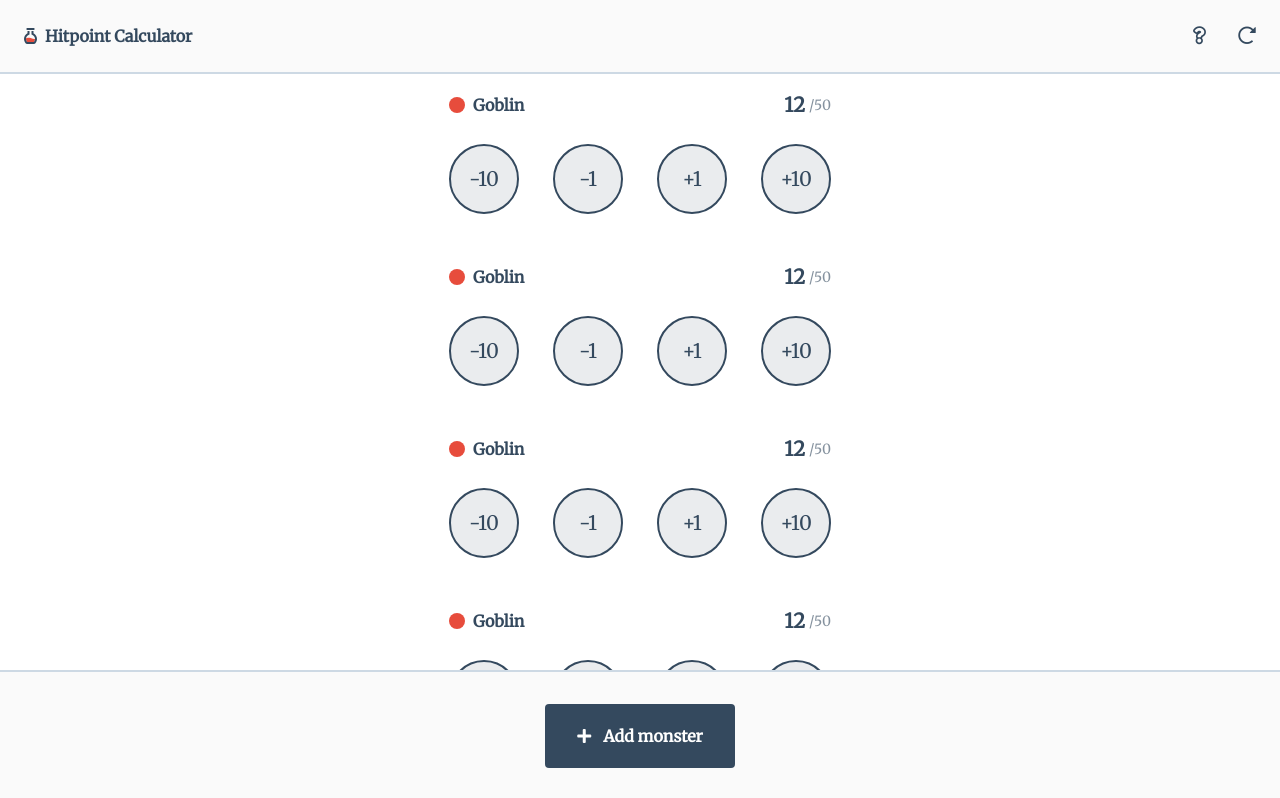
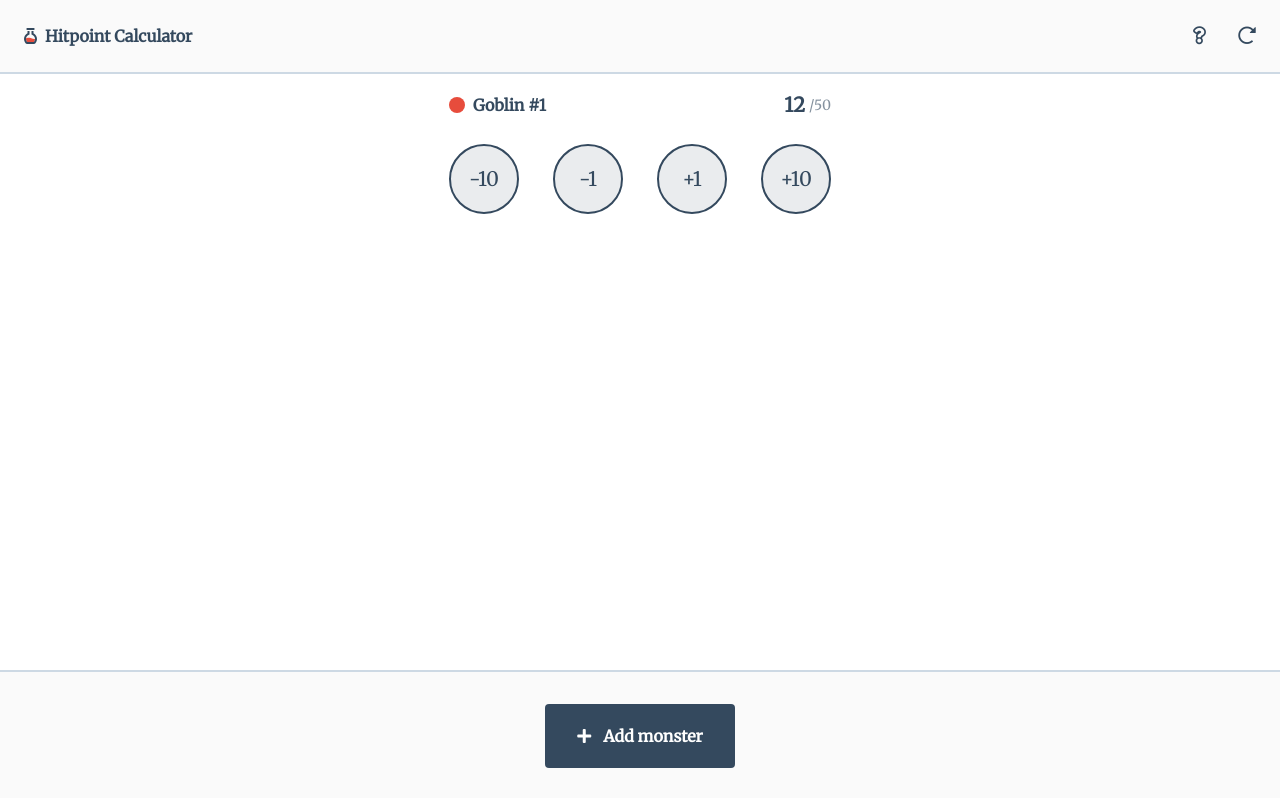
Before and after one commit to aartvanempel/hitpoint-calculator, a React (Create React App) app: page / in a window 1280 px wide. Shown: the top 798 px of the page. Built offline with nearby package versions, Linux system fonts and the light colour scheme.

Commit message:
styled footer to not be fixed anymore

```diff
--- a/src/App.js
+++ b/src/App.js
@@ -34,19 +34,16 @@ export default () => {
   const monsterToEditHandler = monster => setMonsterToEdit(monster)
 
   return (
-    <div>
+    <div className={styles.out}>
+
       <Header />
 
       <div className={styles.container}>
 
-        { !monsters.length && <GetStarted /> }
+        {!monsters.length && <GetStarted />}
 
         <div>
           <MonstersList monsterToEditHandler={monsterToEditHandler} />
-        </div>
-
-        <div className={styles.bottomContainer}>
-          <AddButton />
         </div>
 
         <div className={`${styles.overlay} ${showCreateMonster ? styles.showOverlay : ''}`}>
@@ -98,7 +95,11 @@ export default () => {
         </div>
 
       </div>
+
+      <div className={styles.bottomContainer}>
+        <AddButton />
+      </div>
+
     </div>
-
   )
 }
--- a/src/App.module.scss
+++ b/src/App.module.scss
@@ -1,5 +1,12 @@
+.out {
+    display: flex;
+    flex-direction: column;
+    min-height: 100vh;
+}
+
 .container {
-    padding-bottom: 126px;
+    flex: 1;
+    width: 100%;
     max-width: 414px;
     margin: 0 auto;
 }
@@ -27,10 +34,6 @@
 }
 
 .bottomContainer {
-    position: fixed;
-    bottom: 0;
-    left: 0;
-    right: 0;
     display: flex;
     justify-content: center;
     align-items: center;
--- a/src/features/monsters/monsterSlice.js
+++ b/src/features/monsters/monsterSlice.js
@@ -8,56 +8,7 @@ export const monsters = createSlice({
         monsters: [
             {
                 id: 0,
-                name: 'Goblin',
-                currentHp: 12,
-                maxHp: 50,
-                color: '#E74C3C'
-            },
-            {
-                id: 1,
-                name: 'Goblin',
-                currentHp: 12,
-                maxHp: 50,
-                color: '#E74C3C'
-            },
-            {
-                id: 2,
-                name: 'Goblin',
-                currentHp: 12,
-                maxHp: 50,
-                color: '#E74C3C'
-            },
-            {
-                id: 3,
-                name: 'Goblin',
-                currentHp: 12,
-                maxHp: 50,
-                color: '#E74C3C'
-            },
-            {
-                id: 4,
-                name: 'Goblin',
-                currentHp: 12,
-                maxHp: 50,
-                color: '#E74C3C'
-            },
-            {
-                id: 5,
-                name: 'Goblin',
-                currentHp: 12,
-                maxHp: 50,
-                color: '#E74C3C'
-            },
-            {
-                id: 6,
-                name: 'Goblin',
-                currentHp: 12,
-                maxHp: 50,
-                color: '#E74C3C'
-            },
-            {
-                id: 7,
-                name: 'Goblin',
+                name: 'Goblin #1',
                 currentHp: 12,
                 maxHp: 50,
                 color: '#E74C3C'
```
